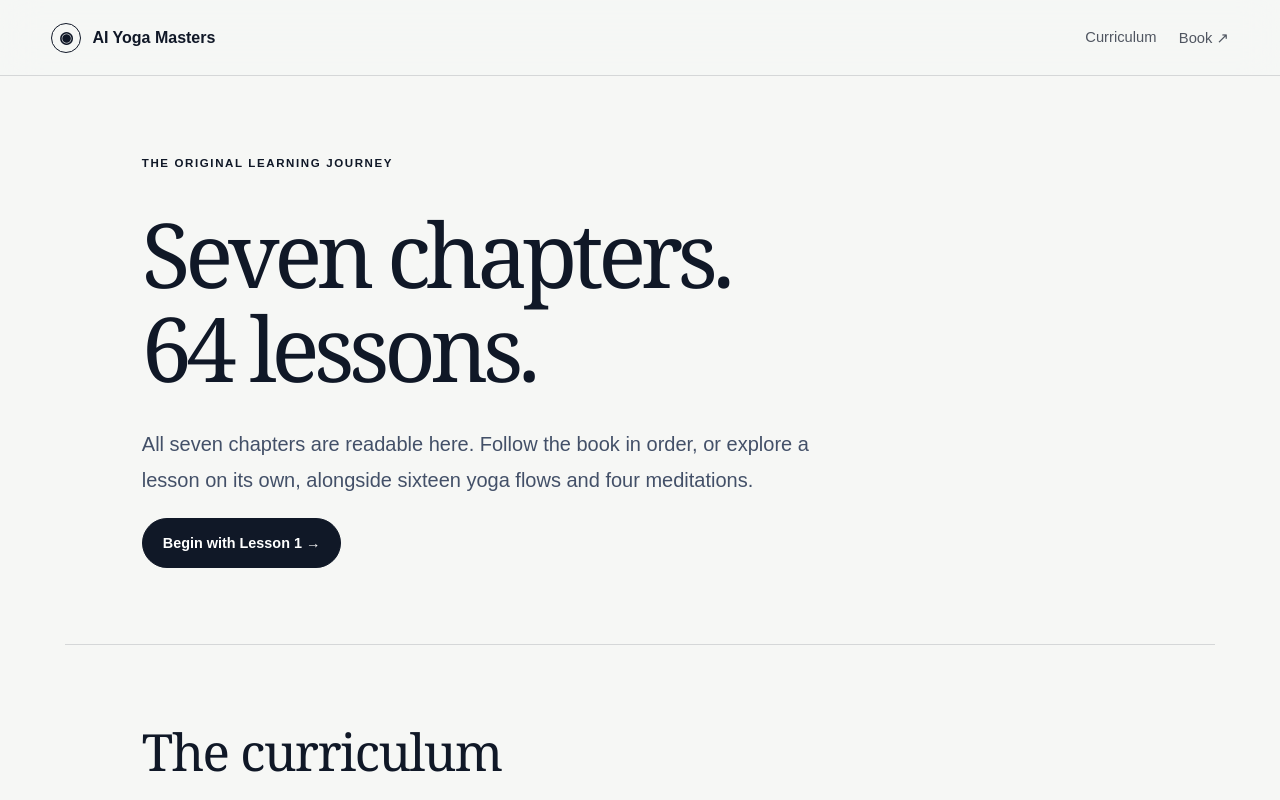
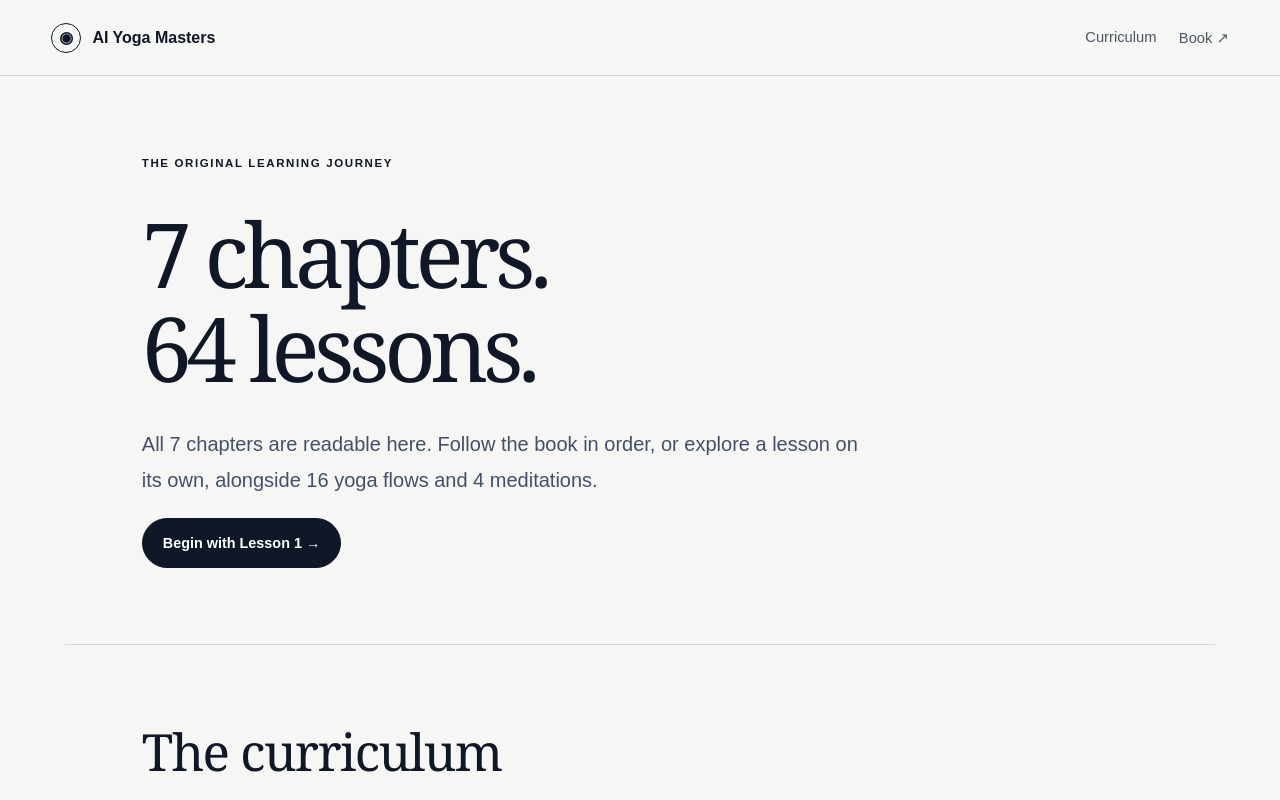
Before and after one commit to aianthems/ai-yoga-masters, a Next.js app: page /curriculum in a window 1280 px wide. Shown: the top 800 px of the page. Built offline with nearby package versions, Linux system fonts and the light colour scheme.

Commit message:
Use numerals for all curriculum page counts

```diff
--- a/app/curriculum/page.tsx
+++ b/app/curriculum/page.tsx
@@ -5,7 +5,7 @@ import { chapterFiveEntries } from "../../lib/chapter-five";
 import { chapters, curriculum } from "../../lib/curriculum";
 export const metadata: Metadata = pageMetadata({ title: "Curriculum | AI Yoga Masters",
   description:
-    "Explore the original seven chapters, 64 lessons, yoga flows, and meditations.", path: "/curriculum" });
+    "Explore the original 7 chapters, 64 lessons, yoga flows, and meditations.", path: "/curriculum" });
 export default function Curriculum() {
   return (
     <>
@@ -14,13 +14,13 @@ export default function Curriculum() {
         <section className="school-intro">
           <p className="section-kicker">The original learning journey</p>
           <h1>
-            Seven chapters.
+            7 chapters.
             <br />
             64 lessons.
           </h1>
           <p className="school-lede">
-            All seven chapters are readable here. Follow the book in order, or
-            explore a lesson on its own, alongside sixteen yoga flows and four
+            All 7 chapters are readable here. Follow the book in order, or
+            explore a lesson on its own, alongside 16 yoga flows and 4
             meditations.
           </p>
           <a className="button primary" href="/lessons/redefining-yoga">
```
